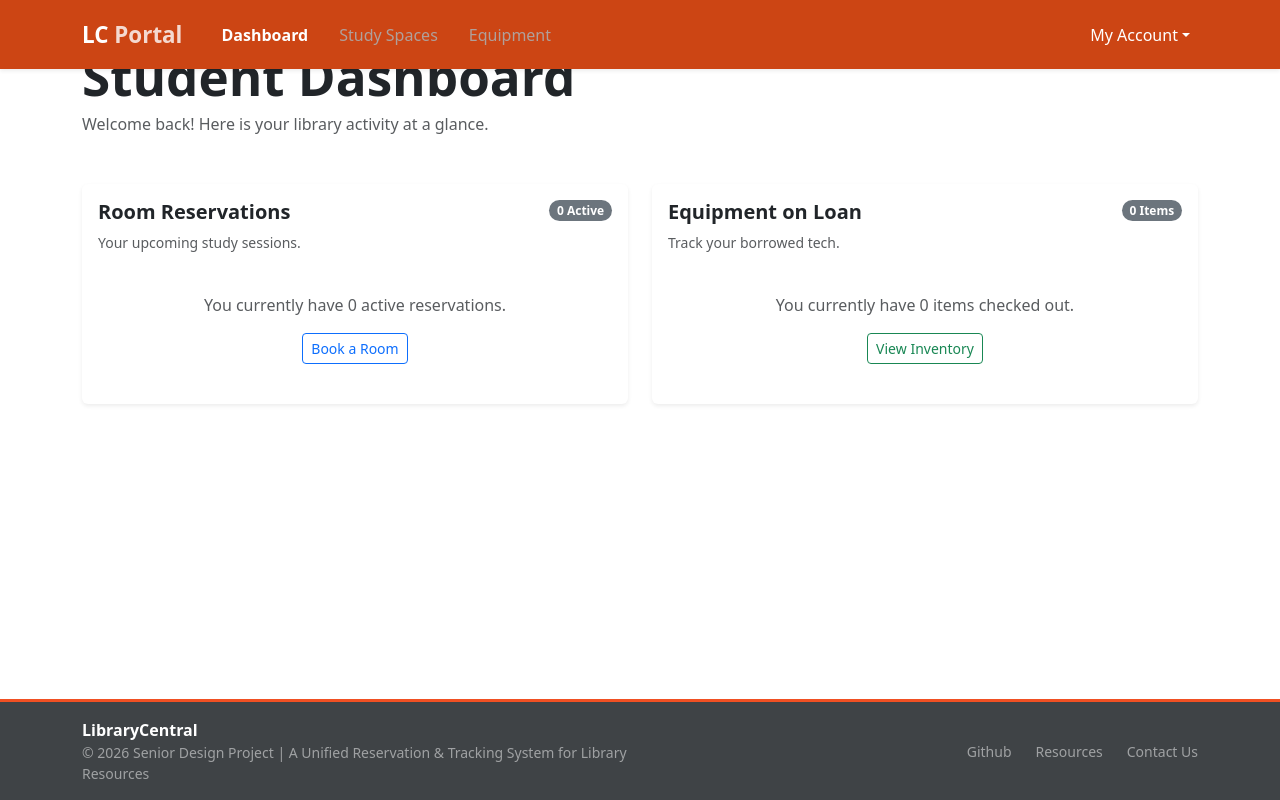
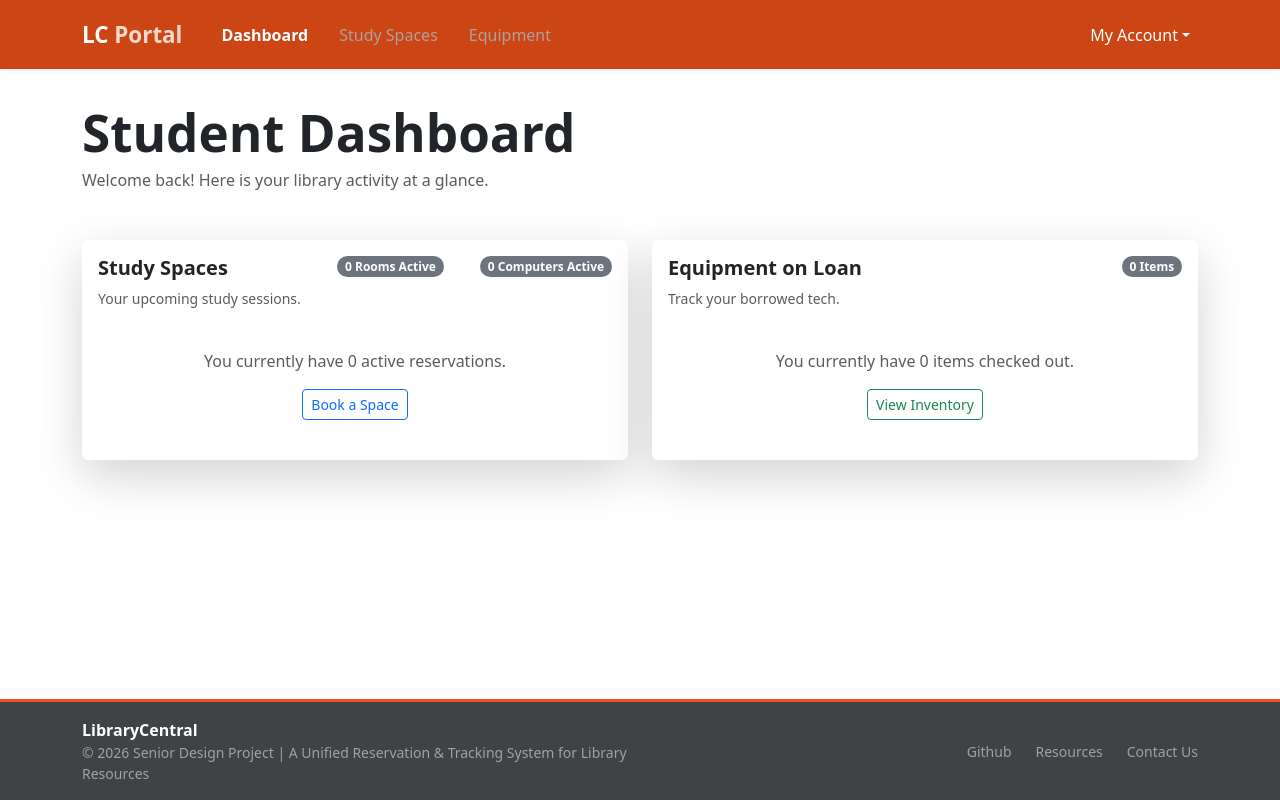
Before and after one commit to valeriamtz01/LibraryCentral, a React app in the folder frontend/: page /dashboard in a window 1280 px wide. Built offline with nearby package versions, Linux system fonts and the light colour scheme; no server answers; the HTML template or start-up script is replaced by a standard one.

Commit message:
refactored: modified dashboard so first card would now reflect change to 'Study Spaces' and display cooresponsiding info. later on this placeholder info will be populated by backend API to be true 'glance' of users active reservations with details for easier viewing

```diff
--- a/frontend/src/pages/Dashboard.tsx
+++ b/frontend/src/pages/Dashboard.tsx
@@ -10,11 +10,12 @@ const Dashboard = () => {
 
   // initializing state with 0 to reflect that a new user starts with no activity.
   // we explicitly show "0" rather than hiding the section to provide clear feedback to the user about their current status and encourage them to engage with the library's resources
-  const [activeReservations, setActiveReservations] = useState(0); // this will eventually be populated with data from the backend API to show the user's current active room reservations. starting with 0 for new users.
+  const [activeRooms, setActiveRooms] = useState(0); // this will eventually be populated with data from the backend API to show the user's current active room reservations. starting with 0 for new users
+  const [activeComputers, setActiveComputers] = useState(0); // this will eventually be populated with data from the backend API to show the user's current active computer reservations. starting with 0 for new users
   const [equipmentLoans, setEquipmentLoans] = useState(0); // likewise, this will be populated with data from the backend API to show the user's current active equipment loans. starting with 0 for new users.
 
   return (
-    <div className="d-flex flex-column min-vh-100">
+    <div className="d-flex flex-column min-vh-100" style= {{ paddingTop: '56px' }}> {/* paddingTop added to prevent content from being hidden behind the fixed navbar */}
       <StudentHeader />
       <main className="flex-grow-1 dashboard-page">
         <Container className="py-5">
@@ -22,29 +23,38 @@ const Dashboard = () => {
             <h1 className="fw-bold">Student Dashboard</h1>
             <p className="text-muted">Welcome back! Here is your library activity at a glance.</p>
           </header>
-
+{/*
+****room reservations card no longer needed as we updated to 'Study Spaces' to encompass rooms and computers as planned in key features***
+plan is to have a single 'Study Spaces' card that shows active room and computer reservations with separate badges for each, this simplifies the dashboard and provides a clearer overview of the user's study space activity
+it will contain info about upcoming reservations and a cta button to book a new space, this encourages user engagement and makes it easy for them to manage their study space reservations directly from the dashboard
+later on once reservations are implemented, we can add a list group below the summary info to show details of upcoming reservations (e.g. date, time, location) for both rooms and computers, this provides users with
+quick access to their reservation details without having to navigate to a separate page
+*/}
           <Row className="g-4">
-            {/* room reservations summary card */}
+            {/* study spaces summary card */}
             <Col lg={6}>
-              <Card className="h-100 shadow-sm border-0">
+              <Card className="h-100 shadow-lg border-0 study-spaces-card">
                 <Card.Body>
                   <div className="d-flex justify-content-between align-items-start">
                     <div>
-                      <h3 className="h5 fw-bold">Room Reservations</h3>
+                      <h3 className="h5 fw-bold">Study Spaces</h3>
                       <p className="text-muted small">Your upcoming study sessions.</p>
                     </div>
-                    <Badge bg={activeReservations > 0 ? "primary" : "secondary"} pill>
-                      {activeReservations} Active
+                    <Badge bg={activeRooms > 0 ? "primary" : "secondary"} pill>
+                      {activeRooms} Rooms Active
+                    </Badge>
+                    <Badge bg={activeComputers > 0 ? "primary" : "secondary"} pill>
+                      {activeComputers} Computers Active
                     </Badge>
                   </div>
 
                   <div className="py-4 text-center">
-                    {activeReservations === 0 ? (
+                    {activeRooms === 0 && activeComputers === 0 ? (
                       <p className="text-muted italic">You currently have 0 active reservations.</p>
                     ) : (
                       <p>You have scheduled sessions.</p>
                     )}
-                    <Button variant="outline-primary" size="sm" onClick={() => navigate('/rooms')}>Book a Room</Button>
+                    <Button variant="outline-primary" size="sm" onClick={() => navigate('/study-spaces')}>Book a Space</Button>
                   </div>
                 </Card.Body>
               </Card>
@@ -52,7 +62,7 @@ const Dashboard = () => {
 
             {/* equipment loans summary cardd*/}
             <Col lg={6}>
-              <Card className="h-100 shadow-sm border-0">
+              <Card className="h-100 shadow-lg border-0 equipment-card">
                 <Card.Body>
                   <div className="d-flex justify-content-between align-items-start">
                     <div>
```
